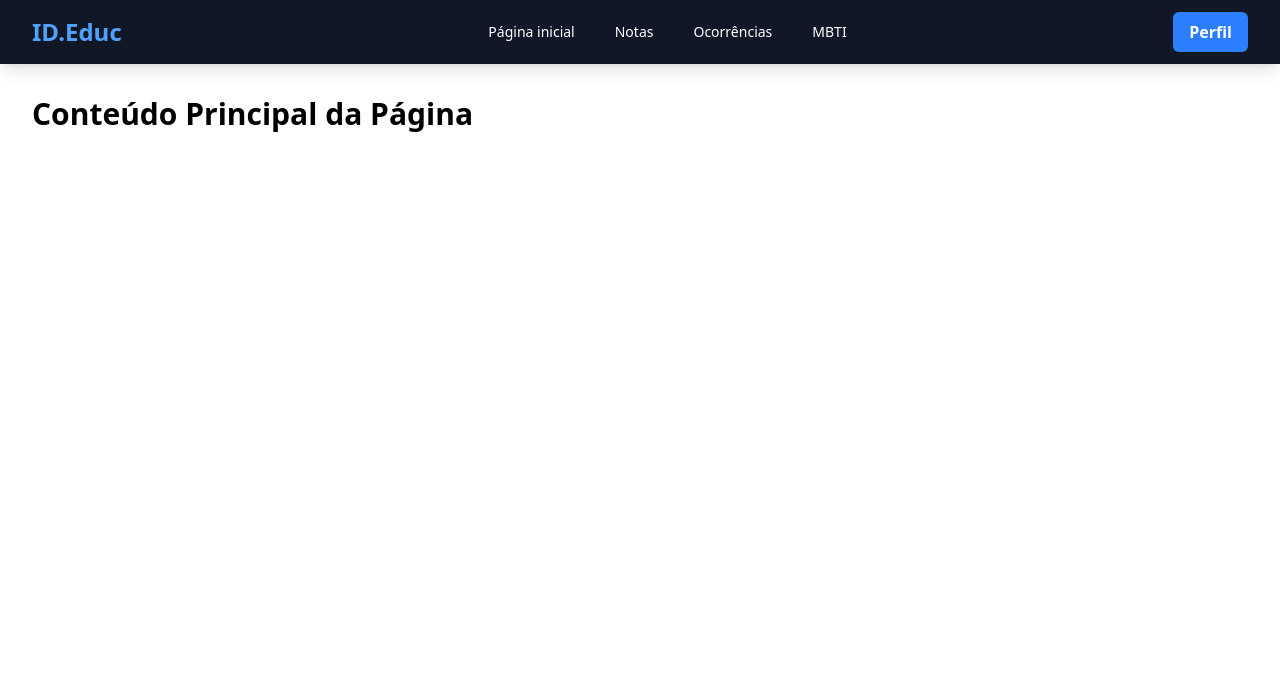
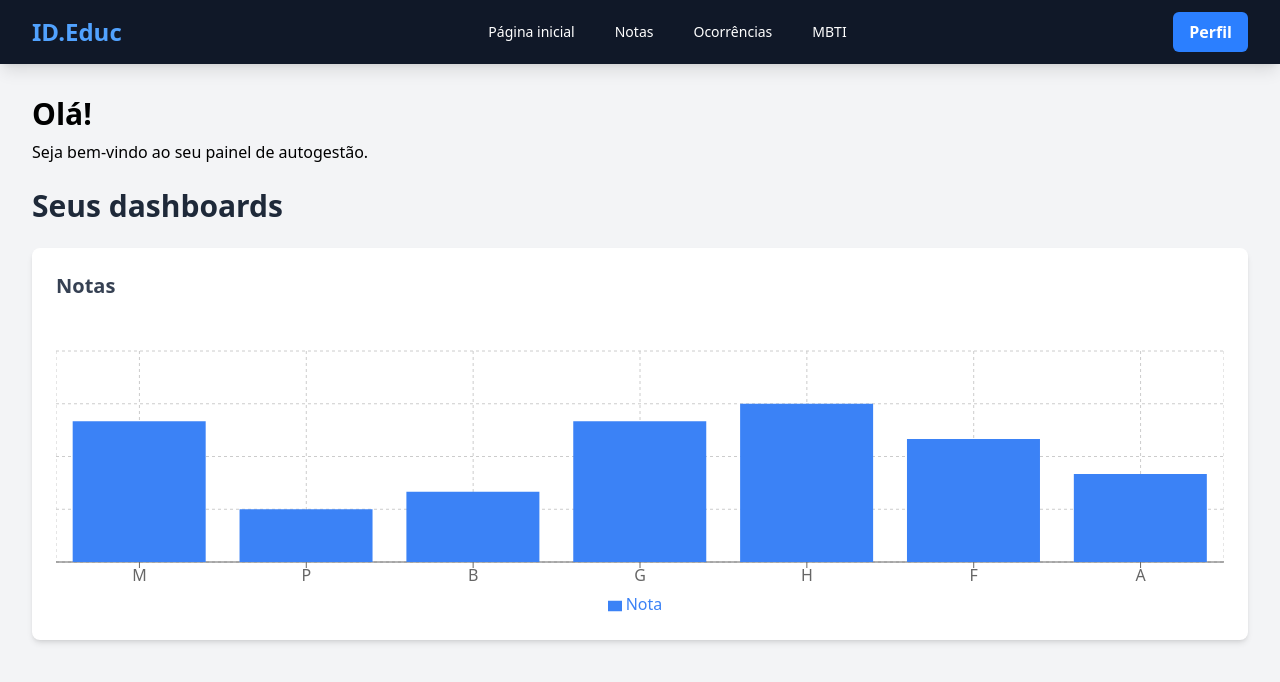
Before and after one commit to JuanSavedra/ID.Educ, a React (Vite) app: page /notas in a window 1280 px wide. Shown: the top 682 px of the page. Built offline with nearby package versions, Linux system fonts and the light colour scheme.

Commit message:
feat grade chart

```diff
--- a/package.json
+++ b/package.json
@@ -12,7 +12,8 @@
   "dependencies": {
     "@tailwindcss/vite": "^4.1.13",
     "react": "^19.1.1",
-    "react-dom": "^19.1.1"
+    "react-dom": "^19.1.1",
+    "recharts": "^3.2.1"
   },
   "devDependencies": {
     "@eslint/js": "^9.35.0",
--- a/src/App.tsx
+++ b/src/App.tsx
@@ -1,13 +1,26 @@
 import './App.css'
 import Navbar from './Navbar.tsx'
-import Dashboard from './Dashboard.tsx'
+import GradeChart from './GradeChart.tsx'
 
 function App() {
   return (
-    <>
+    <div className="bg-gray-100 min-h-screen">
       <Navbar />
-      <Dashboard />
-    </>
+
+      <main className="p-4 md:p-8">
+        <h1 className="text-3xl font-bold">Olá!</h1>
+        <h3 className="mt-2">Seja bem-vindo ao seu painel de autogestão.</h3>
+        <h1 className="text-2xl md:text-3xl font-bold text-gray-800 mb-6 mt-6">
+          Seus dashboards
+        </h1>
+        <div className="bg-white p-6 rounded-lg shadow-md">
+          <h2 className="text-xl font-semibold mb-4 text-gray-700">
+            Notas
+          </h2>
+          <GradeChart />
+        </div>
+      </main>
+    </div>
   )
 }
 
--- a/src/Dashboard.tsx
+++ /dev/null
@@ -1,11 +0,0 @@
-function Dashboard() {
-  return (
-    <>
-      <main className="p-8">
-        <h1 className="text-3xl font-bold">Conteúdo Principal da Página</h1>
-      </main>
-    </>
-  )
-}
-
-export default Dashboard
--- /dev/null
+++ b/src/GradeChart.tsx
@@ -0,0 +1,76 @@
+import React from 'react'
+import {
+  Bar,
+  BarChart,
+  Legend,
+  XAxis,
+  YAxis,
+  CartesianGrid,
+  Tooltip,
+  ResponsiveContainer
+} from 'recharts'
+
+function GradeChart() {
+  const gradeChartData = [
+    {
+      name: 'M',
+      Nota: 8,
+    },
+    {
+      name: 'P',
+      Nota: 3,
+    },
+    {
+      name: 'B',
+      Nota: 4,
+    },
+    {
+      name: 'G',
+      Nota: 8,
+    },
+    {
+      name: 'H',
+      Nota: 9,
+    },
+    {
+      name: 'F',
+      Nota: 7,
+    },
+    {
+      name: 'A',
+      Nota: 5,
+    },
+  ];
+
+  return (
+    <>
+      <ResponsiveContainer width="100%" height={300}>
+        <BarChart
+          data={gradeChartData}
+          margin={{
+            top: 35,
+            right: 0,
+            left: 0,
+            bottom: 0,
+          }}
+        >
+          {/* Adiciona um grid quadriculado ao fundo do gráfico */}
+          <CartesianGrid strokeDasharray="3 3" />
+
+          {/* Define o eixo X (horizontal) usando a chave 'mes' dos nossos dados */}
+          <XAxis dataKey="name" />
+
+          {/* Tooltip é a caixinha de informações que aparece ao passar o mouse */}
+          <Tooltip wrapperStyle={{ backgroundColor: '#333', color: '#fff' }} />
+
+          <Legend />
+
+          {/* Define a primeira barra, correspondente à chave 'vendas' e com a cor azul */}
+          <Bar dataKey="Nota" fill="#3b82f6" />
+        </BarChart>
+      </ResponsiveContainer>
+    </>
+  )
+}
+
+export default GradeChart
--- a/src/Navbar.tsx
+++ b/src/Navbar.tsx
@@ -84,7 +84,7 @@ function Navbar() {
             </a>
           ))}
            <button className="w-full mt-2 bg-blue-500 hover:bg-blue-600 text-white font-bold py-2 px-4 rounded-md">
-                Acessar Plataforma
+                Perfil
            </button>
         </div>
       </div>
```
Also changed, not shown: 1 other file (tests, documents, lock files or other folders).
